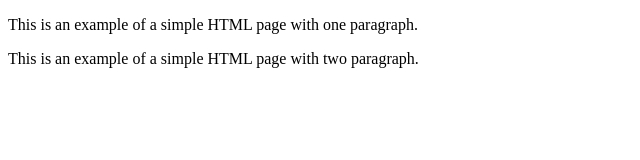
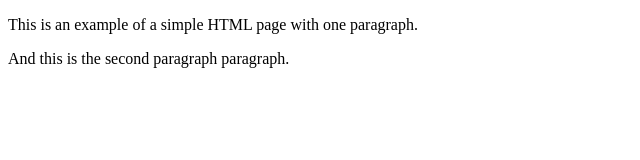
Before and after one commit to Suryash-00/practiceDevOps, a plain HTML site: page practice/index.html in a window 1280 px wide. Shown: the whole page, without its empty margins (0-640 px from the left). Drawn offline with Linux system fonts and the light colour scheme.

Commit message:
updated webpage

```diff
--- a/practice/index.html
+++ b/practice/index.html
@@ -5,6 +5,6 @@
     </head>
     <body>
         <p>This is an example of a simple HTML page with one paragraph.</p>
-        <p>This is an example of a simple HTML page with two paragraph.</p>
+        <p>And this is the second paragraph paragraph.</p>
     </body>
 </html>
```
